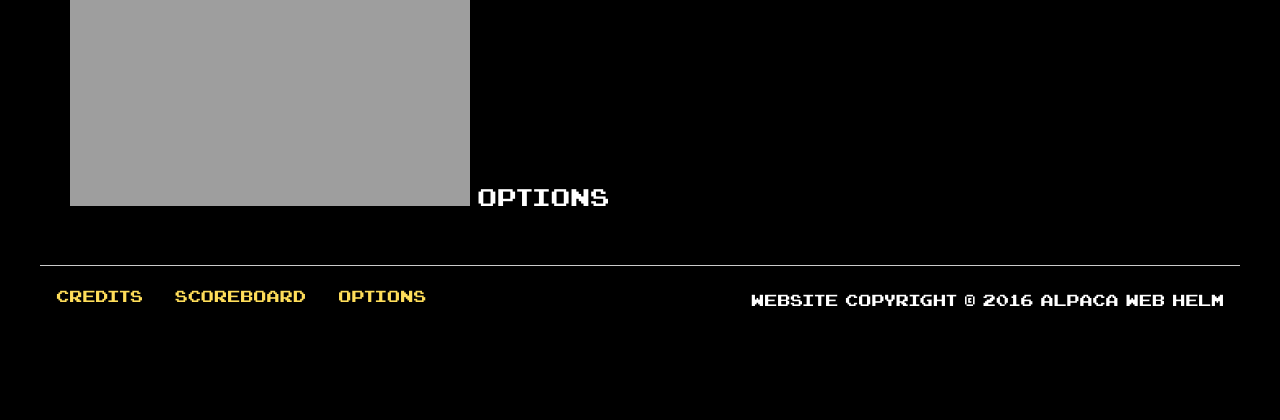
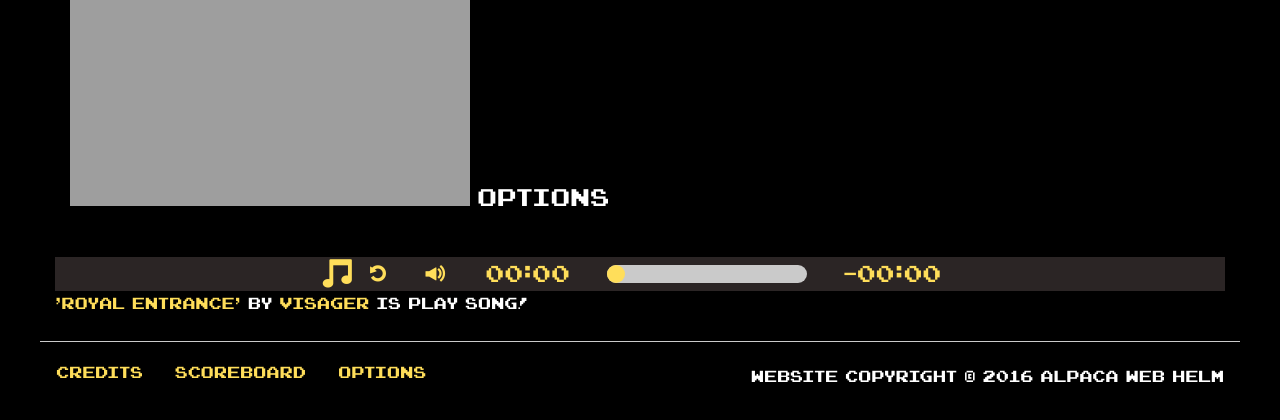
Before and after one commit to nadiaff/princess, a PHP site: page / in a window 1280 px wide. Shown: the part 1681-2101 px from the top of the page. Before the commit the page ends 1987 px from the top, so only its background shows below. Run offline with PHP 8.4, Linux system fonts and the light colour scheme; some libraries are stand-ins or nearby versions.

Commit message:
Return to using Foundation Player JS

```diff
--- a/index.php
+++ b/index.php
@@ -7,61 +7,18 @@
 		<link rel='shortcut icon' href='img/favicon.ico' type='image/x-icon'/ >
 		<link rel="stylesheet" href="css/foundation.css">
 		<link rel="stylesheet" href="css/foundation-icons.css">
-		<link rel="stylesheet" href="css/mediaelementplayer.css">
+		<link rel="stylesheet" href="css/foundation-player.css">
 		<link rel="stylesheet" href="css/app.css">
 
 
+
 		<script src="js/vendor/jquery.js"></script>
-		<script src="js/mediaelement-and-player.min.js"></script>
 		<script src="js/vendor/foundation.js"></script>
-
+		<script src="js/foundation-player.js"></script>
 		<script>
 		  $(document).ready(function($) {
-				$(document).foundation();
-
-			});
-			$('video, audio').mediaelementplayer({
-				// if the <video width> is not specified, this is the default
-				defaultVideoWidth: 480,
-				// if the <video height> is not specified, this is the default
-				defaultVideoHeight: 270,
-				// if set, overrides <video width>
-				videoWidth: -1,
-				// if set, overrides <video height>
-				videoHeight: -1,
-				// width of audio player
-				audioWidth: 400,
-				// height of audio player
-				audioHeight: 30,
-				// initial volume when the player starts
-				startVolume: 0.8,
-				// useful for <audio> player loops
-				loop: false,
-				// enables Flash and Silverlight to resize to content size
-				enableAutosize: true,
-				// the order of controls you want on the control bar (and other plugins below)
-				features: ['playpause','progress','current','duration','tracks','volume','fullscreen'],
-				// Hide controls when playing and mouse is not over the video
-				alwaysShowControls: false,
-				// force iPad's native controls
-				iPadUseNativeControls: false,
-				// force iPhone's native controls
-				iPhoneUseNativeControls: false,
-				// force Android's native controls
-				AndroidUseNativeControls: false,
-				// forces the hour marker (##:00:00)
-				alwaysShowHours: false,
-				// show framecount in timecode (##:00:00:00)
-				showTimecodeFrameCount: false,
-				// used when showTimecodeFrameCount is set to true
-				framesPerSecond: 25,
-				// turns keyboard support on and off for this instance
-				enableKeyboard: true,
-				// when this player starts, it will pause other players
-				pauseOtherPlayers: true,
-				// array of keyboard commands
-				keyActions: []
-
+			  $(document).foundation();
+			  $('.foundation-player.no-1').foundationPlayer();
 			});
 		</script>
 
@@ -114,17 +71,40 @@
 		</div>
 
 		<!-- Start Audio Player -->
-		<div class="columns row">
-			<audio>
-				<source src='audio/Visager_-_02_-_Royal_Entrance.mp3'>
+		<!--<div class="columns row">
+			<audio src="audio/Visager_-_02_-_Royal_Entrance.mp3">
+				<p>Your browser does not support the <code>audio</code> element </p>
 			</audio>
-		</div>
-		<?php //include 'php/audioplayer.php'; ?>
-		<!--
+		</div>-->
+		<div class="row column">
+			<div class='player-wrapper'>
+				<div class='foundation-player no-1'>
+					<ul class='player menu simple noselect'>
+						<li class='player-button play'>
+							<em class='fi-music'></em>
+						</li>
+						<li class='player-button rewind'>
+							<em class='fi-refresh'></em>
+						</li>
+						<li class='player-button volume'>
+							<em class='fi-volume'></em>
+						</li>
+						<li class='player-status time'>
+							<span class='elapsed'>00:00</span>
+						</li>
+						<li class='player-progress'>
+							<div class='progress round' role='progressbar'>
+								<div class='progress-meter played'></div>
+							</div>
+						</li>
+						<li class='player-status time'>
+							<span class='remains'>-00:00</span>
+						</li>
+					</ul>
 				</div>
 				<p><a href="https://visager.bandcamp.com/album/songs-from-an-unmade-world-2">'Royal Entrance'</a> by <a href="https://visager.bandcamp.com/">Visager</a> IS PLAY SONG!</p>
 			</div>
-		</div>-->
+		</div>
 		<!-- End Audio Player -->
 
 		<!-- Start Footer -->
--- a/worlds.php
+++ b/worlds.php
@@ -7,17 +7,18 @@
 		<link rel='shortcut icon' href='img/favicon.ico' type='image/x-icon'/ >
 		<link rel="stylesheet" href="css/foundation.css">
 		<link rel="stylesheet" href="css/foundation-icons.css">
-		<link rel="stylesheet" href="css/mediaelementplayer.css">
+		<link rel="stylesheet" href="css/foundation-player.css">
 		<link rel="stylesheet" href="css/app.css">
 
 
 
 		<script src="js/vendor/jquery.js"></script>
 		<script src="js/vendor/foundation.js"></script>
-		<script src="js/mediaelement-and-player.min.js"></script>
+		<script src="js/foundation-player.js"></script>
 		<script>
 		  $(document).ready(function($) {
 			  $(document).foundation();
+			  $('.foundation-player.no-1').foundationPlayer();
 			});
 		</script>
 
```
